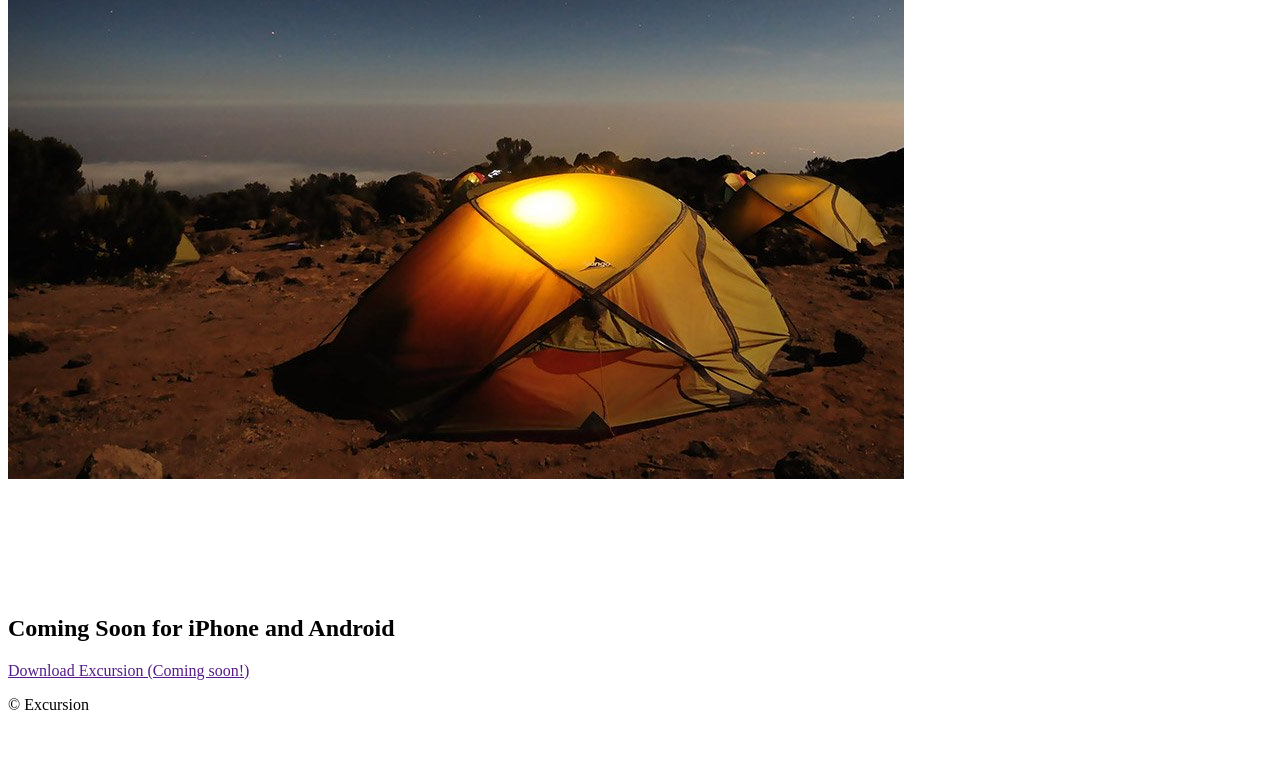
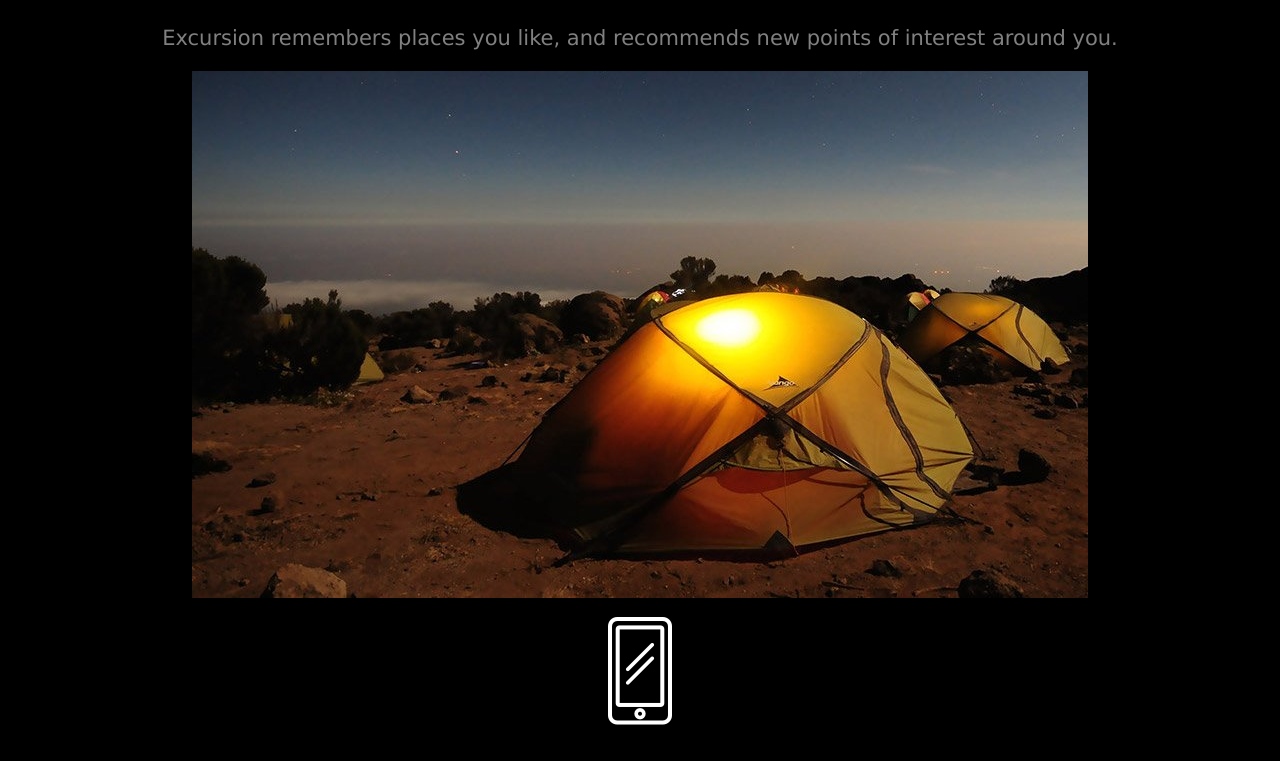
Before and after one commit to RodrigoGutierrezT/landing-page, a plain HTML site: page index.html in a window 1280 px wide. Shown: the part 417-1178 px from the top of the page. Before the commit the page ends 1147 px from the top, so only its background shows below. Drawn offline with Linux system fonts and the light colour scheme.

Commit message:
Added full css

```diff
--- a/index.html
+++ b/index.html
@@ -18,10 +18,10 @@
         </video>
         <h2>Your personal travel guide</h2>
         <p>Excursion remembers places you like, and recommends new points of interest around you.</p>
-        <div>
+        <div id="camp">
             <img src="./resources/images/camp.jpg" alt="Camp at night with stars in the sky">
         </div>
-        <div>
+        <div id="phone">
             <img src="./resources/images/phone.png" alt="smartphone icon">
         </div>
         <h2>Coming Soon for iPhone and Android</h2>
--- a/resources/css/style.css
+++ b/resources/css/style.css
@@ -0,0 +1,37 @@
+body {
+    font-family: Verdana;
+    background-color: black;
+    text-align: center;
+}
+
+footer {
+    text-align: right;
+}
+
+h1, h2 {
+    color: white;
+}
+
+h1 {
+    font-weight: normal;
+    font-size: 50px;
+}
+
+h2 {
+    font-weight: 300;
+    font-size: 42px;
+}
+
+p {
+    color: gray;
+    font-size: 21px;
+}
+
+a {
+    color: aquamarine;
+    font-size: 16px;
+}
+
+#phone {
+    margin-top: 1.2%;
+}
```
